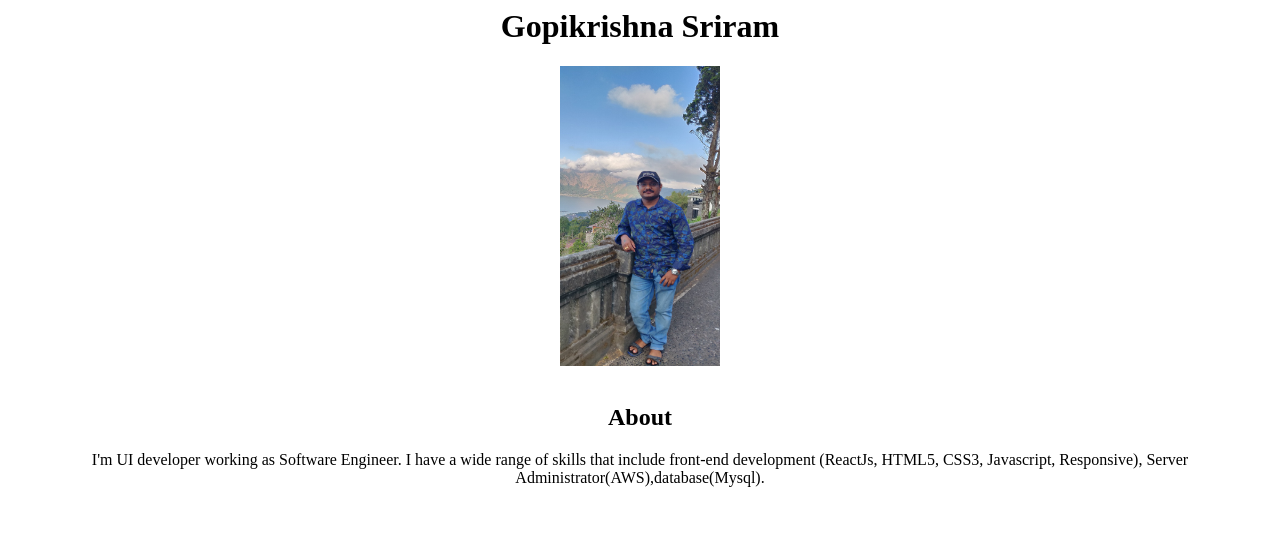
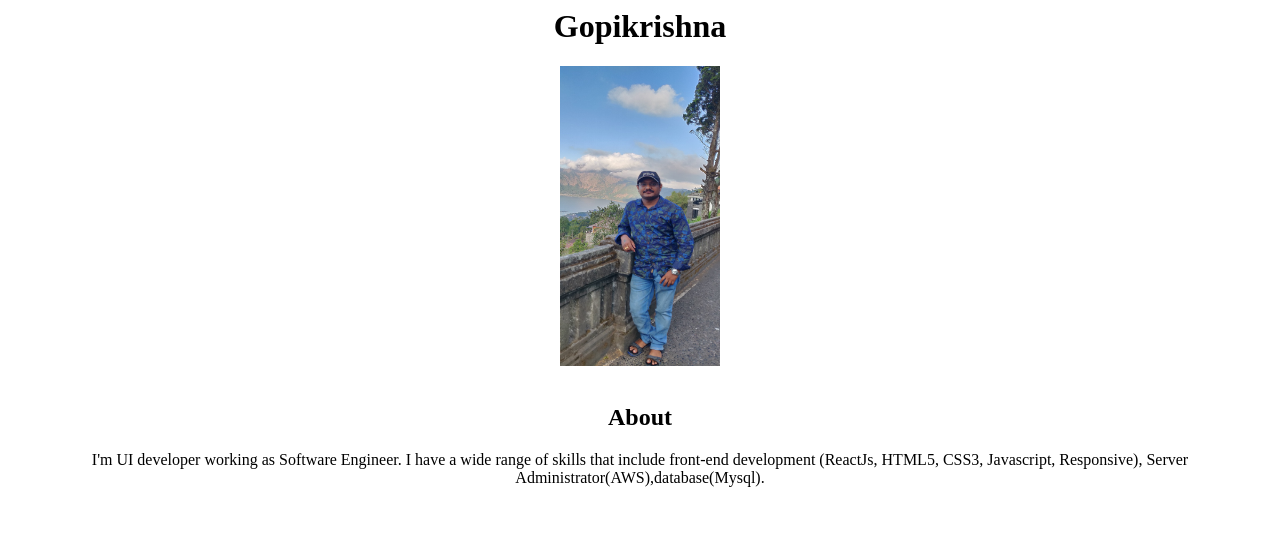
Before and after one commit to gopisriram18/gopikrishnaprofile, a plain HTML site: page index.html in a window 1280 px wide. Shown: the top 538 px of the page. Drawn offline with Linux system fonts and the light colour scheme.

Commit message:
change heading

```diff
--- a/index.html
+++ b/index.html
@@ -3,7 +3,7 @@
         <title>GopiKrishna- Profile</title>
         <link href="images/gopi.jpg" rel="icon"/>
         <center>
-            <h1>Gopikrishna Sriram</h1>
+            <h1>Gopikrishna</h1>
         </center>
     </head>
     <body>
```
